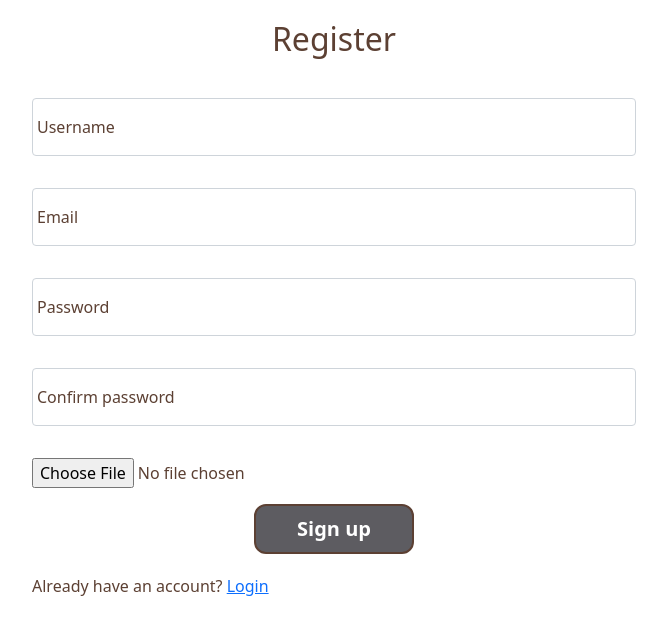
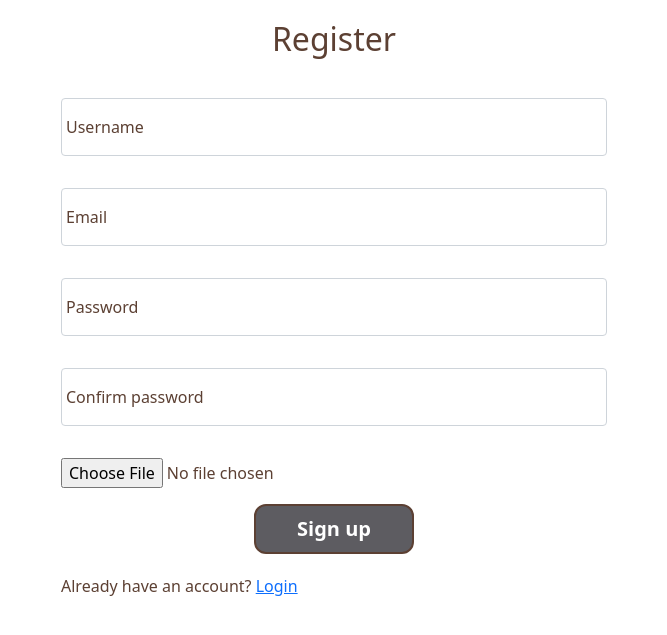
Before and after one commit to Gregory-hub/chess, a Flask app: page /register/ in a window 1280 px wide. Shown: the part 56-691 px from the top of the page, without its empty margins (306-973 px from the left). Run offline with Flask 2, Linux system fonts and the light colour scheme; parts of the project's set-up code (start-up, migrations or seed data) failed here and were passed over; some libraries are stand-ins or nearby versions.

Commit message:
Updatee authentication forms

```diff
--- a/templates/register.html
+++ b/templates/register.html
@@ -3,7 +3,12 @@
 <div class="title">
     <h2 class='title_text'>Register</h2>
 </div>
-<div class="container w-50 auth-form">
+<div class="container-lg auth-form">
+    <div class="row">
+
+        <div class="col-lg-3 col-12"></div>
+
+        <div class="col-lg-6 col-12">
             <form method="POST" action="{{ url_for('register') }}" class="login-form row g-3 needs-validation" novalidate>
                 {{ form.hidden_tag() }}
                 {% for field in form if not 'hidden' in field.flags %}
@@ -35,6 +40,12 @@
                     </div>
                 </div>
             </form>
+
             <div class="redirect-to-login">Already have an account? <a href="{{ url_for('login') }}" class="login-link">Login</a></div>
         </div>
+
+        <div class="col-lg-3 col-12"></div>
+
+    </div>
+</div>
 {% endblock content %}
```
Also changed, not shown: templates/login.html (+16 -1 lines). Lines whose indentation alone changed are shown as unchanged.
